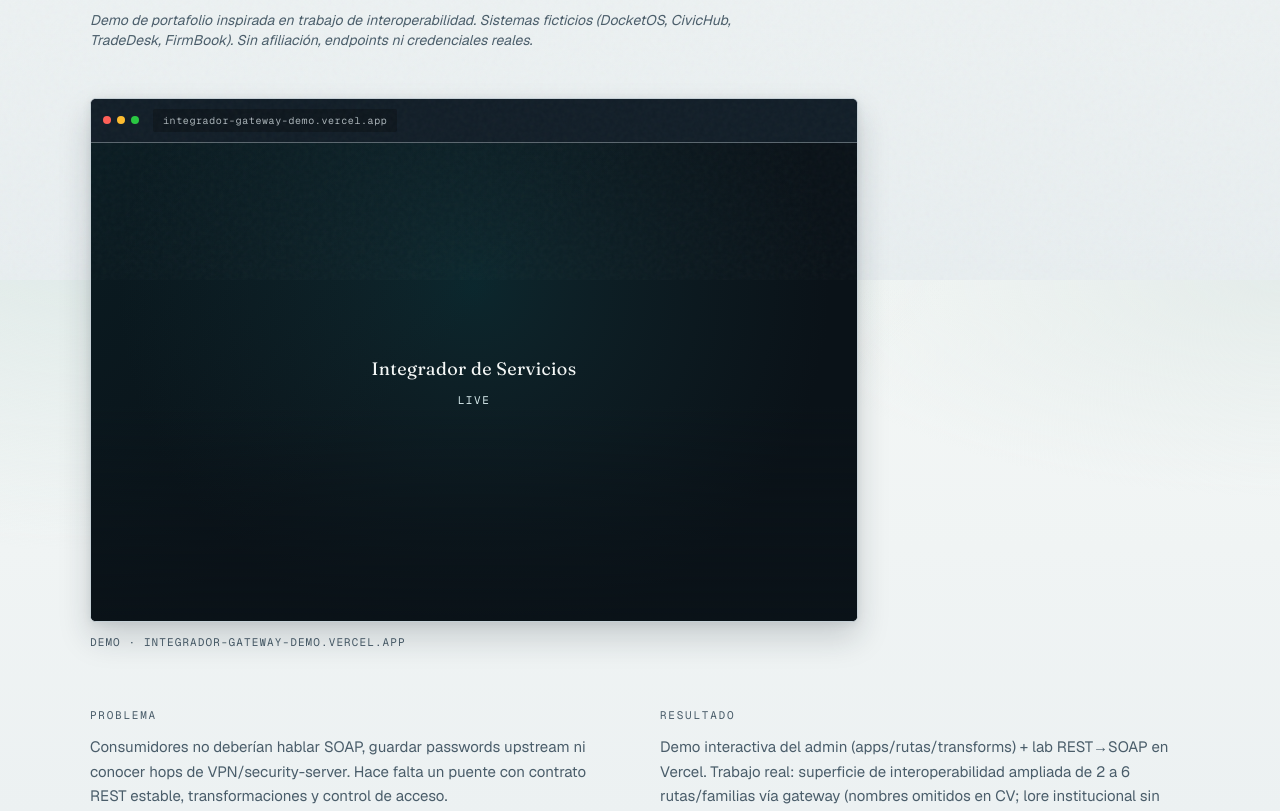
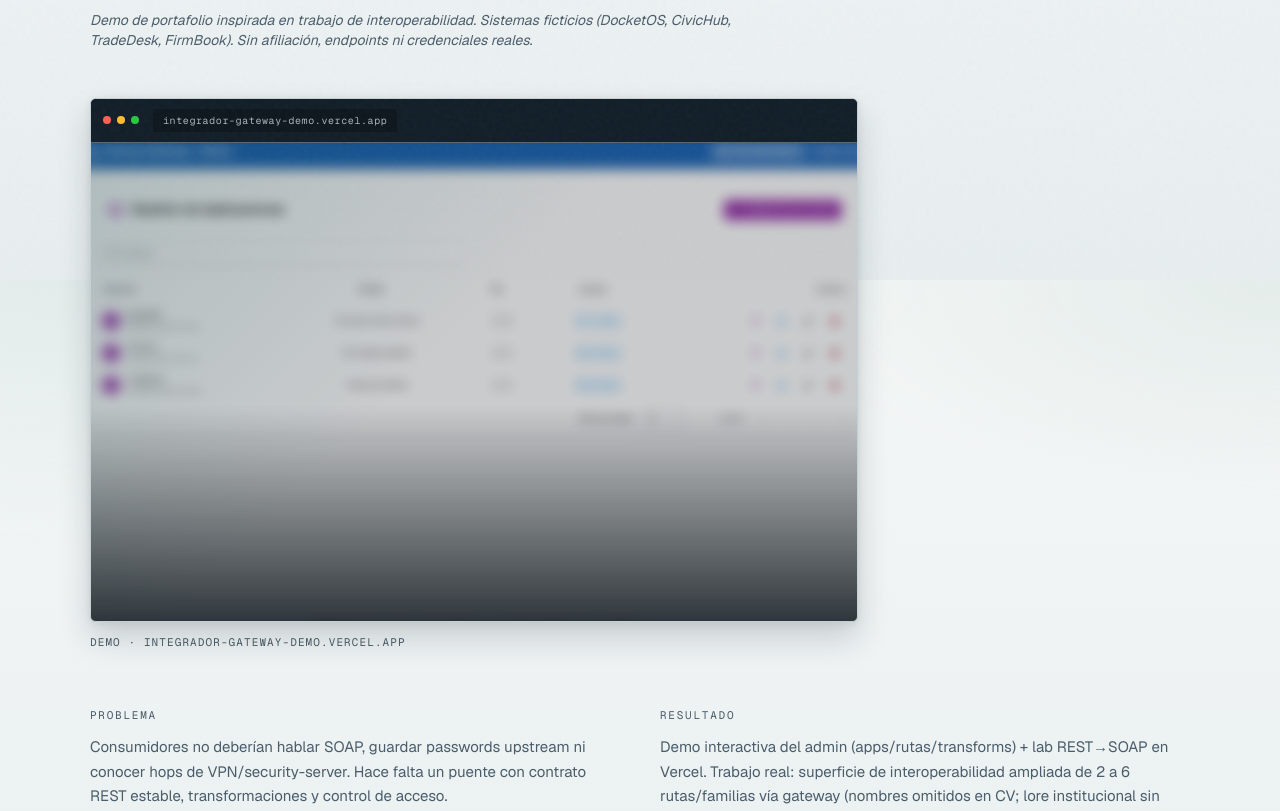
Before and after one commit to Jgmaza/jgmaza, a Next.js app: page /projects/integrador-servicios in a window 1280 px wide. Shown: the part 520-1331 px from the top of the page. Built offline with nearby package versions, Linux system fonts and the light colour scheme.

Commit message:
Add Integrador and SIVEEIC demo previews with blurred shot treatment.

```diff
--- a/src/app/globals.css
+++ b/src/app/globals.css
@@ -273,8 +273,10 @@ a {
   height: 100%;
   object-fit: cover;
   object-position: top center;
-  opacity: 0.72;
-  filter: saturate(0.92) contrast(1.02);
+  opacity: 0.78;
+  /* Soft blur so UI shape reads without exposing mock/table detail */
+  filter: blur(6px) saturate(0.9) contrast(1.02);
+  transform: scale(1.04);
   transition:
     opacity 0.25s ease,
     filter 0.25s ease,
@@ -283,9 +285,9 @@ a {
 
 .demo-preview-wrap:hover .demo-preview__shot,
 .demo-preview-link:focus-visible .demo-preview__shot {
-  opacity: 1;
-  filter: saturate(1.05) contrast(1.04);
-  transform: scale(1.03);
+  opacity: 0.92;
+  filter: blur(3.5px) saturate(1.02) contrast(1.03);
+  transform: scale(1.06);
 }
 
 .demo-preview__veil {
--- a/src/content/projects.ts
+++ b/src/content/projects.ts
@@ -74,6 +74,7 @@ export const projects: Project[] = [
     companyId: "ministerio-minas",
     demoUrl: "https://integrador-gateway-demo.vercel.app",
     repoUrl: "https://github.com/Jgmaza/integrador-gateway-demo",
+    preview: "/previews/integrador-gateway.png",
     disclaimer: {
       es: "Demo de portafolio inspirada en trabajo de interoperabilidad. Sistemas ficticios (DocketOS, CivicHub, TradeDesk, FirmBook). Sin afiliación, endpoints ni credenciales reales.",
       en: "Portfolio demo inspired by interoperability work. Fictional systems (DocketOS, CivicHub, TradeDesk, FirmBook). No real affiliation, endpoints, or credentials.",
@@ -124,6 +125,7 @@ export const projects: Project[] = [
     companyId: "ministerio-minas",
     demoUrl: "https://siveeic-dosimetry-demo.vercel.app",
     repoUrl: "https://github.com/Jgmaza/siveeic-dosimetry-demo",
+    preview: "/previews/siveeic-dosimetry.png",
     disclaimer: {
       es: "Demo de portafolio inspirada en la UI de reportes dosimetría de SIVEEIC. Trabajadores y empresas ficticios. Sin hosts institucionales ni datos reales.",
       en: "Portfolio demo inspired by SIVEEIC dosimetry reports UI. Fictional workers and companies. No institutional hosts or real data.",
```
Also changed, not shown: public/previews/integrador-gateway.png (added), public/previews/siveeic-dosimetry.png (added).
